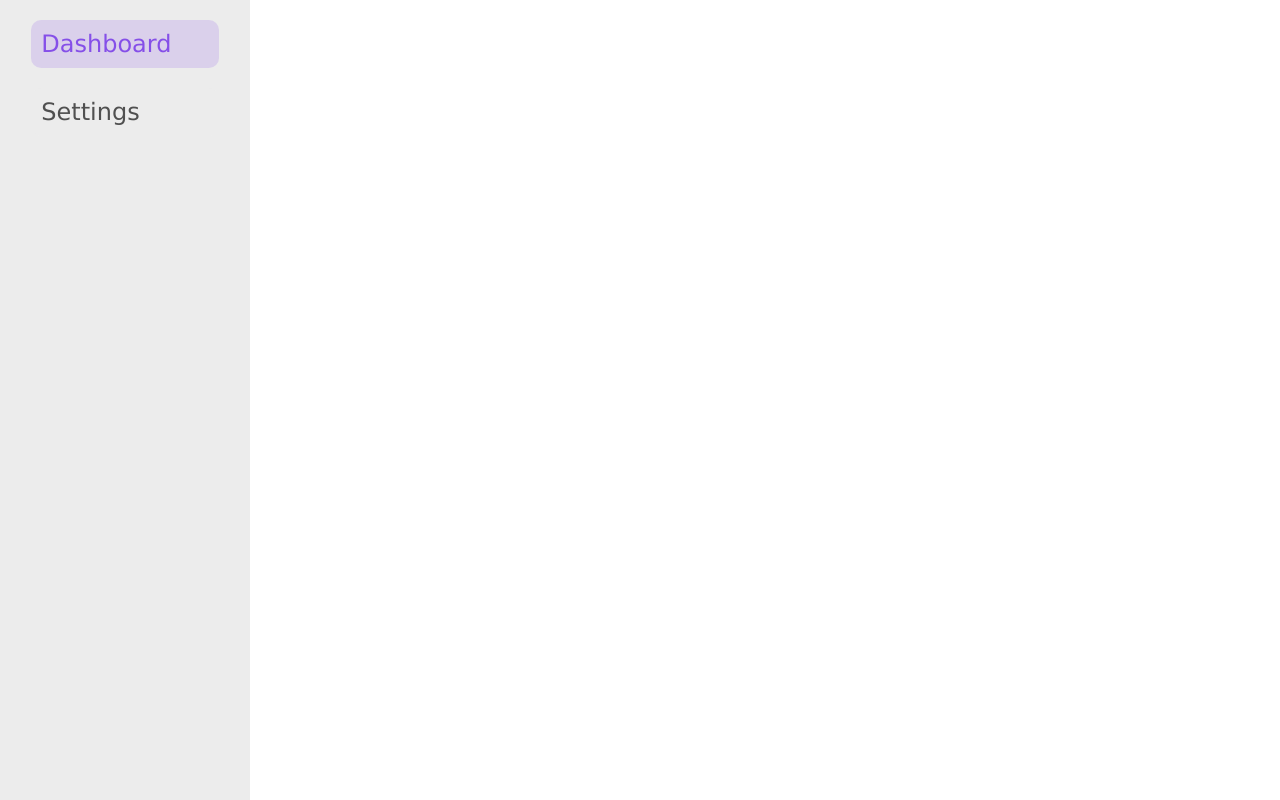
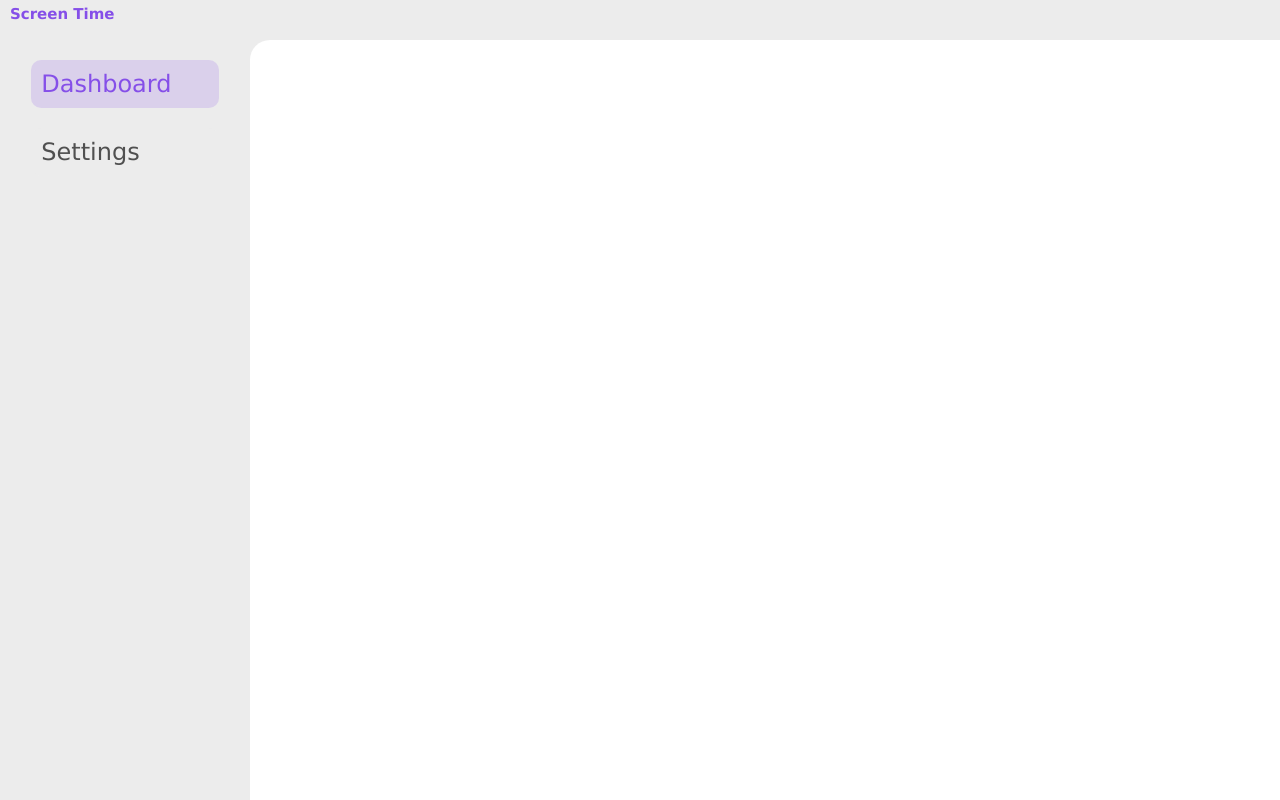
Before and after one commit to Nazza1996/Screen-Diary, an Electron app: page index.html in a window 1280 px wide. Drawn offline with Linux system fonts and the light colour scheme; no server answers.

Commit message:
update index.html and styles.css
Added custom title bar

```diff
--- a/index.html
+++ b/index.html
@@ -6,6 +6,11 @@
     <title>Screen Time App</title>
     <link rel="stylesheet" type="text/css" href="styles.css">
 </head>
+
+<div class="titleBar">
+    <p class="titleBarText">Screen Time</p>
+</div>
+
 <body>
 
     <script>
--- a/styles.css
+++ b/styles.css
@@ -1,13 +1,44 @@
+body {
+    background-color: #ececec;
+    -webkit-app-region: drag;
+    -webkit-user-select: none;
+    user-select: none;
+}
+
+.titleBar {
+    position: absolute;
+    top: 0;
+    left: 0;
+    width: 100%;
+    height: 40px;
+    background-color: #ececec;
+
+    -webkit-app-region: drag;
+    -webkit-user-select: none;
+    user-select: none;
+}
+
+.titleBarText {
+    position: absolute;
+    font-family: Verdana, Geneva, Tahoma, sans-serif;
+    font-weight: 600;
+    font-size: 15px;
+    left: 10px;
+    top: -10px;
+    color: #854fe8;
+}
+
 .side-panel {
     position: absolute;
     background-color: #ececec;
     width: 250px;
-    height: 100%;
-    top: 0px;
+    height: calc(100% - 40px);
+    bottom: 0px;
     left: 0px;
     display: flex;
     flex-direction: column;
     z-index: 1;
+    border-radius: 0 -20px 0 0;
 }
 
 .side-panel .button {
@@ -41,10 +72,12 @@
 
 .main {
     position: absolute;
-    height: 100%;
+    height: calc(100% - 40px);
     width: calc(100% - 250px);
     right: 0;
-    top: 0;
+    bottom: 0;
+    background-color: white;
+    border-radius: 20px 0 0 0;
 }
 
 .appsContainer {
```
